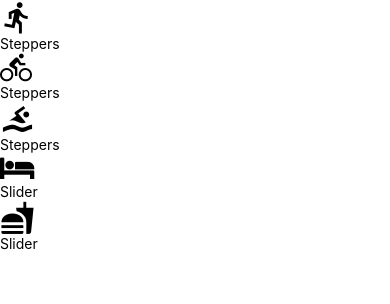
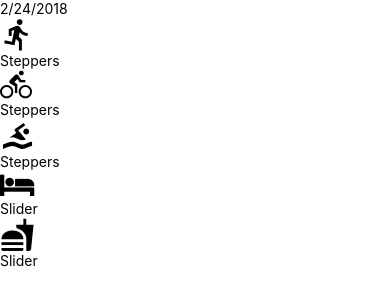
Before and after one commit to ideosyncretic/UdaciFitness, a React Native app: screen / in a window 390 px wide. Shown: the top 304 px of the page. Built offline with nearby package versions, Linux system fonts and the light colour scheme.

Commit message:
feat: scaffold DateHeader component

```diff
--- a/components/AddEntry.js
+++ b/components/AddEntry.js
@@ -3,6 +3,7 @@
 import { getActivityMetaInfo } from '../utils/helpers'
 import UdaciSlider from './UdaciSlider'
 import UdaciSteppers from './UdaciSteppers'
+import DateHeader from './DateHeader'
 
 export default class AddEntry extends Component {
   state = {
@@ -47,6 +48,7 @@
     const metaInfo = getActivityMetaInfo()
     return (
       <View>
+        <DateHeader date={new Date().toLocaleDateString()} />
         {Object.keys(metaInfo).map(activity => {
           const { getIcon, type, ...rest } = metaInfo[activity]
           const value = this.state[activity]
--- /dev/null
+++ b/components/DateHeader.js
@@ -0,0 +1,6 @@
+import React from 'react'
+import { Text } from 'react-native'
+
+const DateHeader = ({ date }) => <Text>{date}</Text>
+
+export default DateHeader
```
